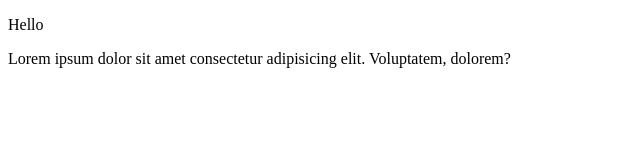
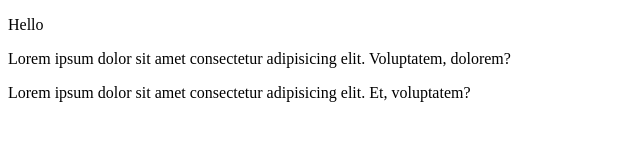
Before and after one commit to deveshsharma03/TestBranc, a plain HTML site: page index.html in a window 1280 px wide. Shown: the whole page, without its empty margins (0-640 px from the left). Drawn offline with Linux system fonts and the light colour scheme.

Commit message:
Lorem Done

```diff
--- a/index.html
+++ b/index.html
@@ -8,5 +8,6 @@
 <body>
     <p>Hello</p>
     <p>Lorem ipsum dolor sit amet consectetur adipisicing elit. Voluptatem, dolorem?</p>
+    <p>Lorem ipsum dolor sit amet consectetur adipisicing elit. Et, voluptatem?</p>
 </body>
 </html>
```
